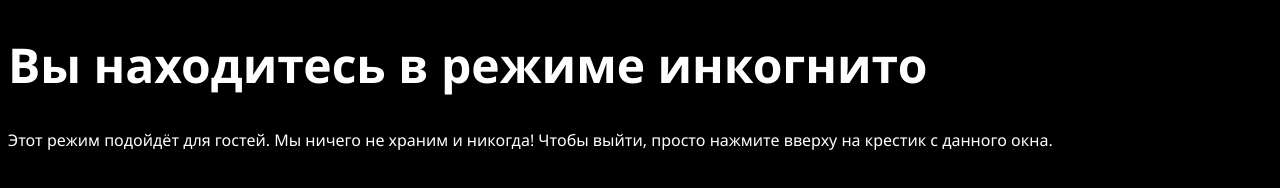
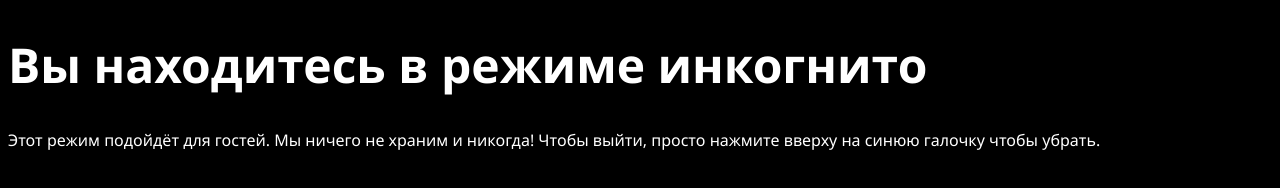
Before and after one commit to krestukcorparation-droid/Browserink, a plain HTML site: page index.html in a window 1280 px wide. Drawn offline with Linux system fonts and the light colour scheme.

Commit message:
Add files via upload

```diff
--- a/index.html
+++ b/index.html
@@ -10,8 +10,7 @@
 
 <body>
     <h1>Вы находитесь в режиме инкогнито</h1>
-    <p>Этот режим подойдёт для гостей. Мы ничего не храним и никогда! Чтобы выйти, просто нажмите вверху на крестик с
-        данного окна.</p>
+    <p>Этот режим подойдёт для гостей. Мы ничего не храним и никогда! Чтобы выйти, просто нажмите вверху на синюю галочку чтобы убрать.</p>
 </body>
 
 </html>
```
